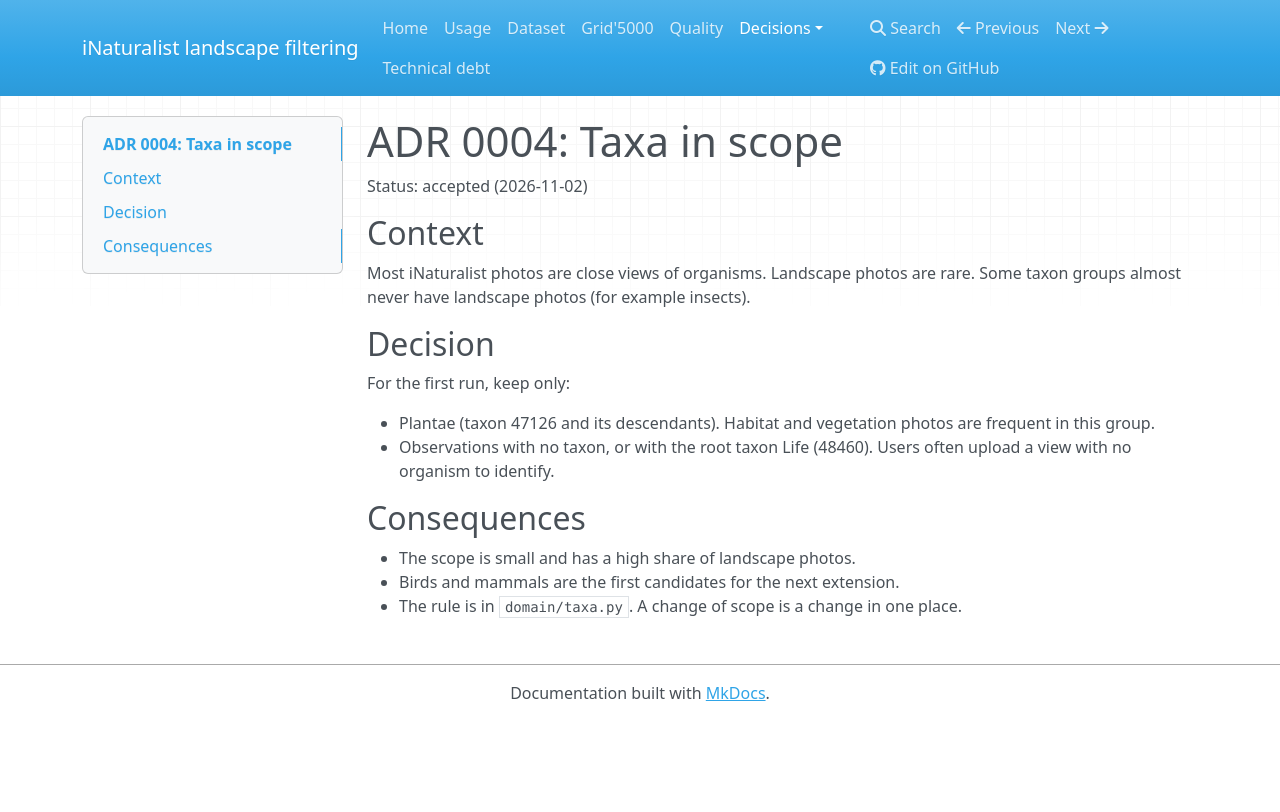
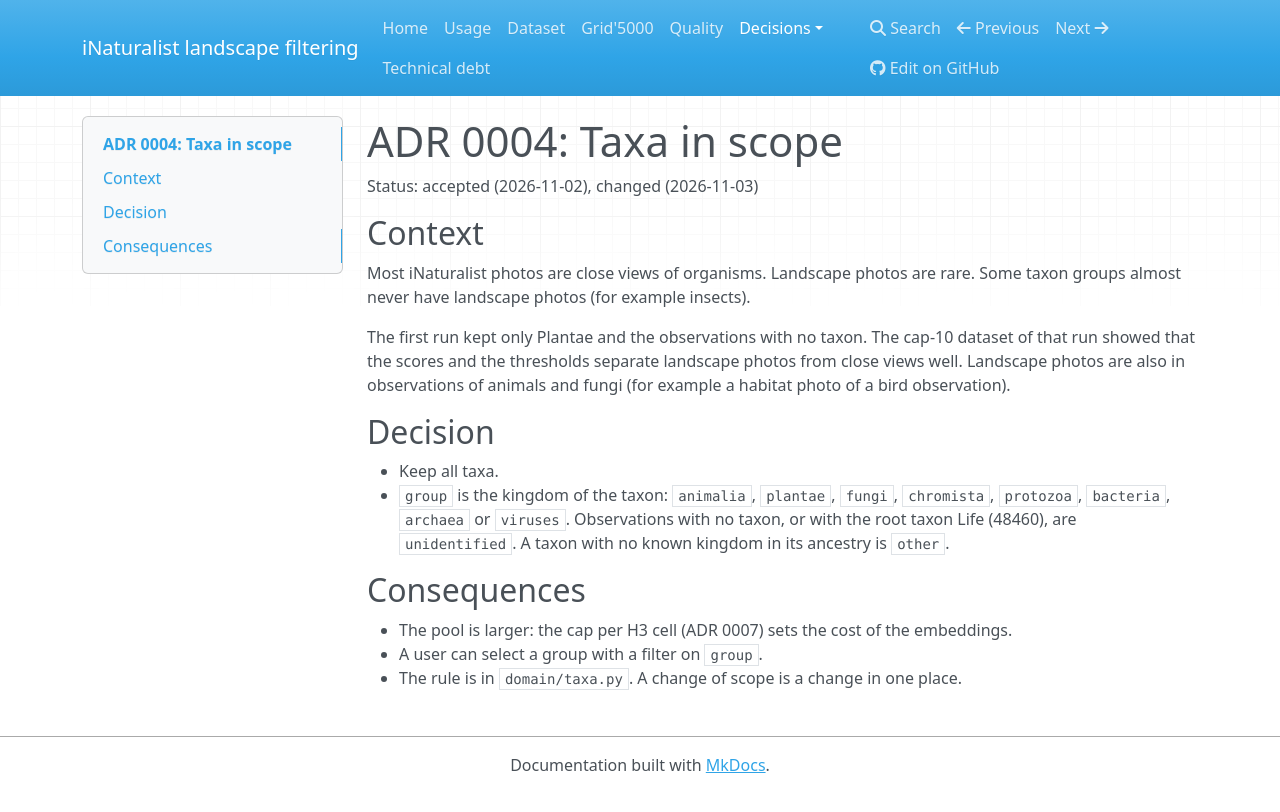
Before and after one commit to NoeFlandre/inat-landscape-filtering, an MkDocs documentation site: the page built from docs/adr/0004-taxa-scope.md, in a window 1280 px wide. Shown: the top 812 px of the page. Built offline with MkDocs 1.6.1, drawn with Linux system fonts in a browser that asks for light colours; nearby versions of some CDN libraries.

Commit message:
Keep all taxa; group is the kingdom of the taxon (ADR 0004)
Co-Authored-By: Claude Opus 5.5 <noreply@anthropic.com>

```diff
--- a/docs/adr/0004-taxa-scope.md
+++ b/docs/adr/0004-taxa-scope.md
@@ -1,21 +1,21 @@
 # ADR 0004: Taxa in scope
 
-Status: accepted (2026-11-02)
+Status: accepted (2026-11-02), changed (2026-11-03)
 
 ## Context
 
 Most iNaturalist photos are close views of organisms. Landscape photos are rare.
 Some taxon groups almost never have landscape photos (for example insects).
 
+The first run kept only Plantae and the observations with no taxon. The cap-10 dataset of that run showed that the scores and the thresholds separate landscape photos from close views well. Landscape photos are also in observations of animals and fungi (for example a habitat photo of a bird observation).
+
 ## Decision
 
-For the first run, keep only:
-
-- Plantae (taxon 47126 and its descendants). Habitat and vegetation photos are frequent in this group.
-- Observations with no taxon, or with the root taxon Life (48460). Users often upload a view with no organism to identify.
+- Keep all taxa.
+- `group` is the kingdom of the taxon: `animalia`, `plantae`, `fungi`, `chromista`, `protozoa`, `bacteria`, `archaea` or `viruses`. Observations with no taxon, or with the root taxon Life (48460), are `unidentified`. A taxon with no known kingdom in its ancestry is `other`.
 
 ## Consequences
 
-- The scope is small and has a high share of landscape photos.
-- Birds and mammals are the first candidates for the next extension.
+- The pool is larger: the cap per H3 cell (ADR 0007) sets the cost of the embeddings.
+- A user can select a group with a filter on `group`.
 - The rule is in `domain/taxa.py`. A change of scope is a change in one place.
```
Also changed, not shown: docs/adr/0009-grid5000-workers.md (+1 -0 lines), docs/dataset.md (+1 -1 lines), docs/grid5000.md (+9 -2 lines), 9 other files.
